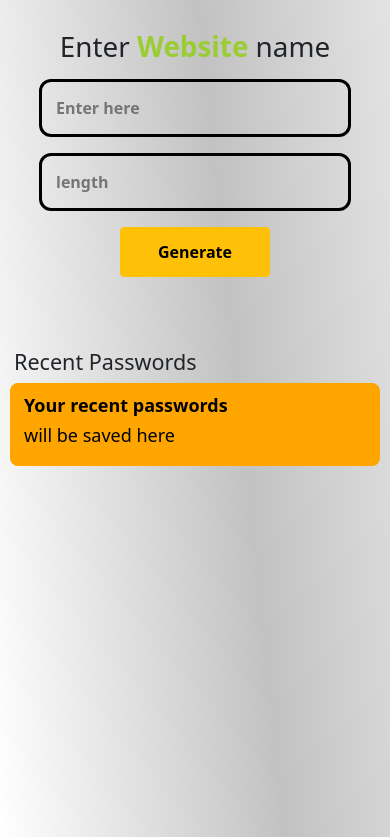
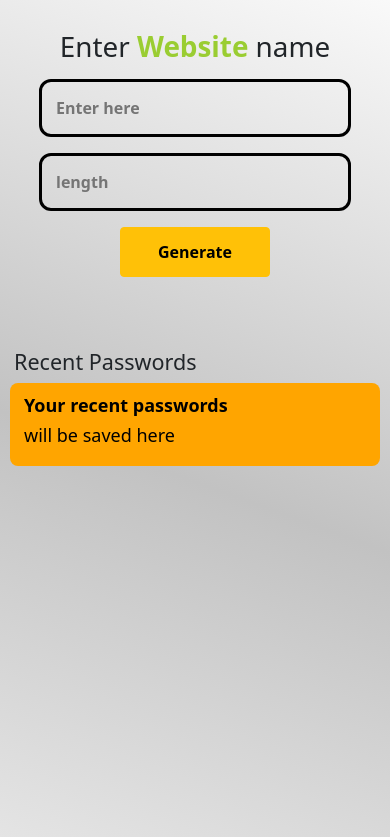
Before and after one commit to charansuravarapu/passcode, a plain HTML site: page index.html in a window 390 px wide. Shown: the part 60-897 px from the top of the page. Drawn offline with nearby package versions, Linux system fonts and the light colour scheme.

Commit message:
Make Responsive

```diff
--- a/script.js
+++ b/script.js
@@ -22,7 +22,7 @@ generateButton.addEventListener("click", function () {
         return;
     }
 
-    resultDisplay.innerHTML = "Generated Password : "+"<b>"+passd+"</b>";
+    resultDisplay.innerHTML = "Generated Password : " + "<b>" + passd + "</b>";
     inputholder.value = "";
     passlen.value = "";
 
--- a/styles.css
+++ b/styles.css
@@ -1,6 +1,6 @@
 body {
     background: rgb(255, 255, 255);
-    background: linear-gradient(84deg, rgba(255, 255, 255, 1) 0%, rgba(194, 194, 194, 1) 59%, rgba(228, 228, 228, 1) 100%);
+    background: linear-gradient(84deg, rgba(255, 255, 255, 1) 0%, rgba(194, 194, 194, 1) 0%, rgba(228, 228, 228, 1) 80%);
 }
 
 
@@ -65,6 +65,7 @@ body {
 #result-disp {
     margin-top: 12px;
     font-size: 18px;
+    text-align: center;
 }
 
 #sb-t1 {
@@ -104,8 +105,13 @@ body {
         width: 80%;
         padding: 14px;
     }
-    footer{
+
+    footer {
         display: none;
+    }
+
+    body {
+        background: linear-gradient(200deg, rgba(255, 255, 255, 1) 0%, rgba(194, 194, 194, 1) 59%, rgba(228, 228, 228, 1) 100%);
     }
 
 
```
Also changed, not shown: index.html (+1 -3 lines).
